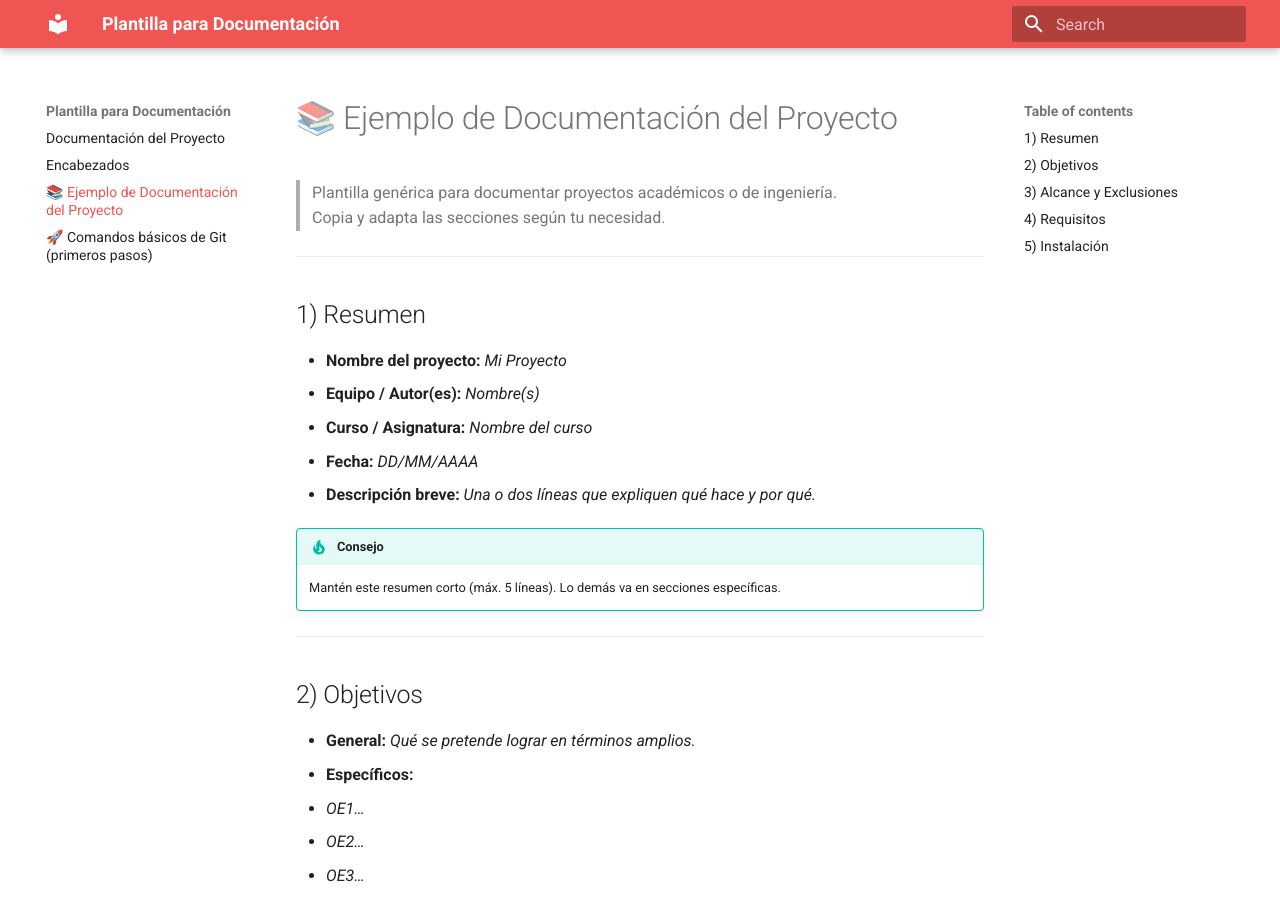
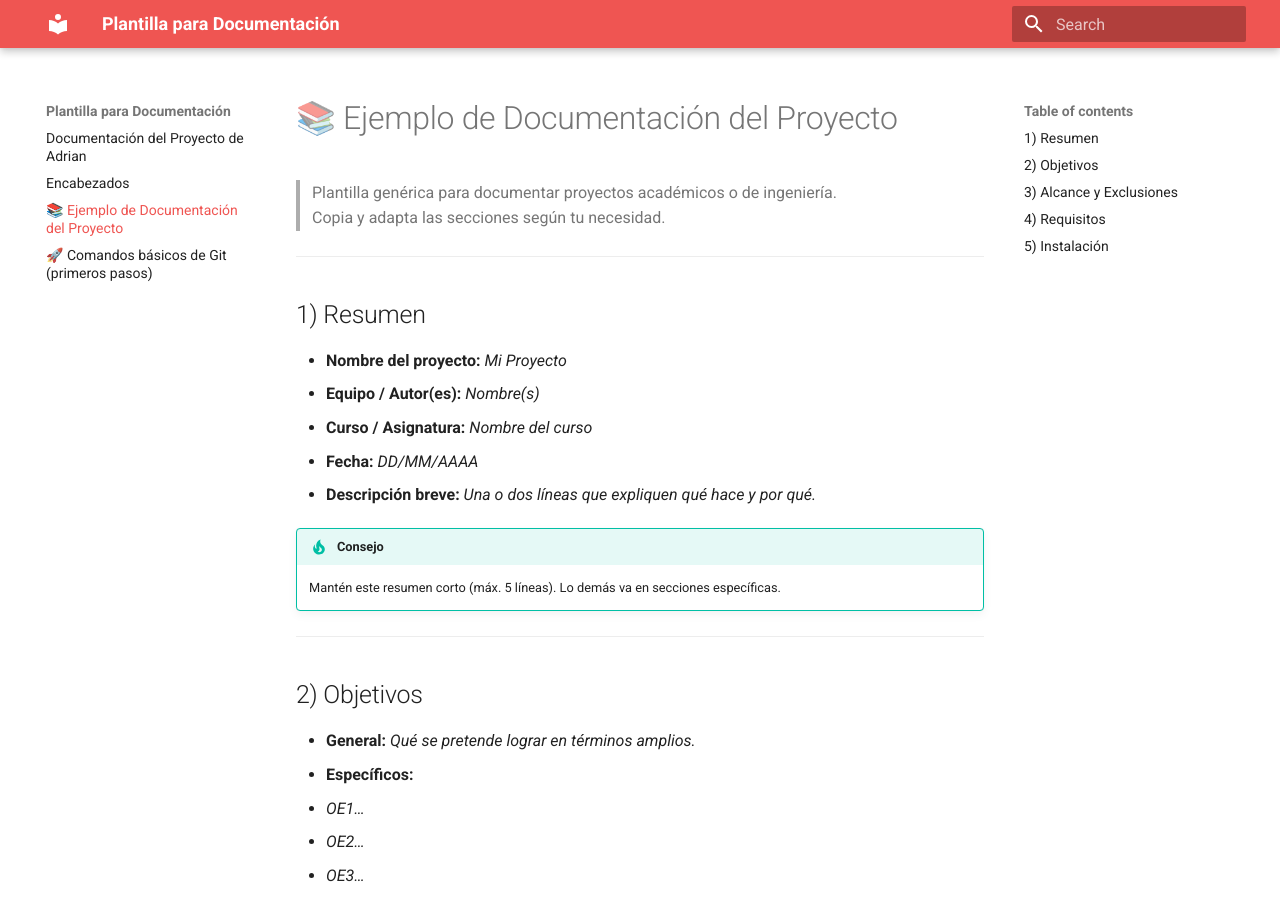
Before and after one commit to Adrian-623/PortafolioA, an MkDocs documentation site: the page built from docs/ejemplo.md, in a window 1280 px wide and 900 px high. Built offline with MkDocs 1.6.1 and Material for MkDocs 9.7.7, drawn with Linux system fonts in a browser that asks for light colours.

Commit message:
Update index.md

```diff
--- a/docs/index.md
+++ b/docs/index.md
@@ -1,4 +1,4 @@
-# Documentación del Proyecto
+# Documentación del Proyecto de Adrian
 
 Bienvenido 👋
 Esta es una **plantilla** basada en [MkDocs](https://www.mkdocs.org/) + [Material for MkDocs](https://squidfunk.github.io/mkdocs-material/) para cursos y proyectos.
```
